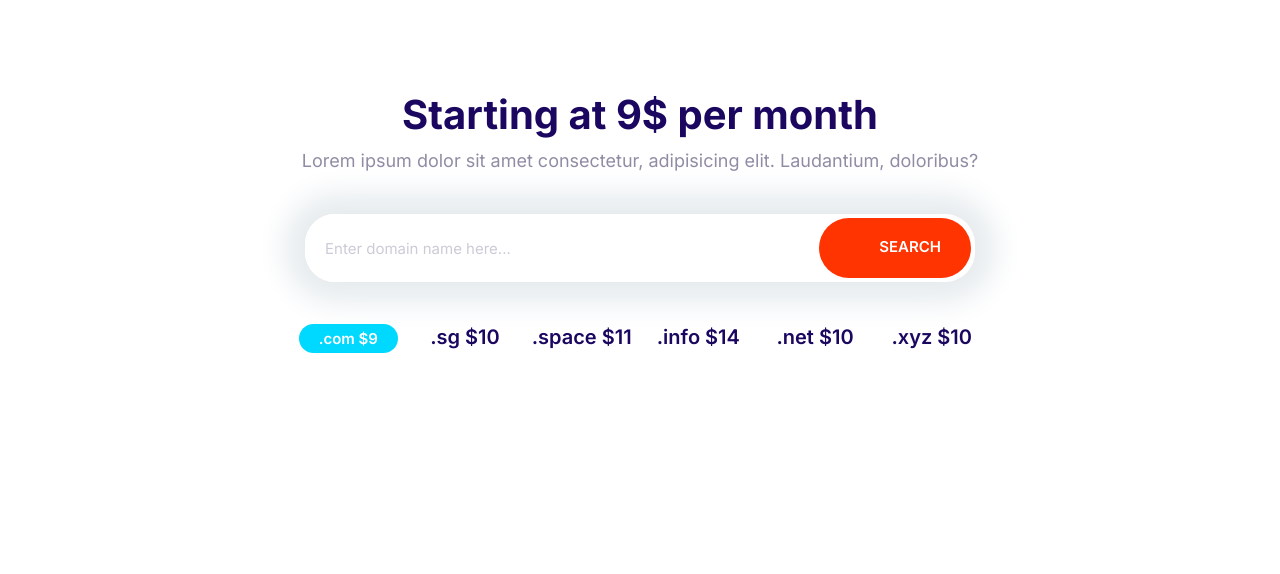
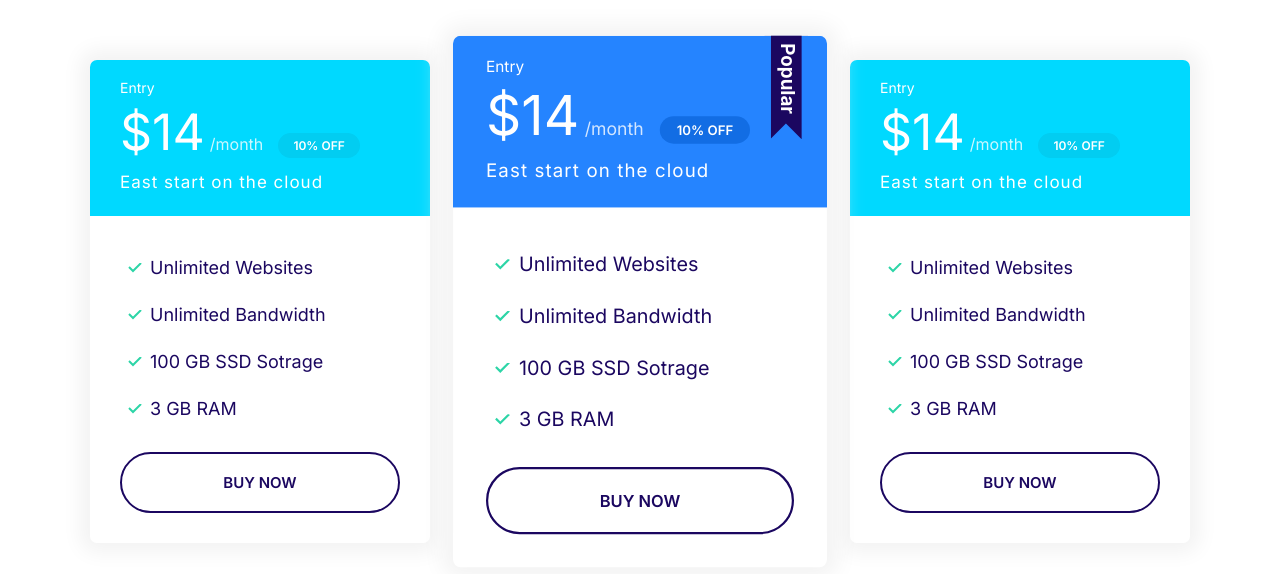
Before and after one commit to sauviksaha/cloud-host, a plain HTML site: page index.html in a window 1280 px wide. Drawn offline with Linux system fonts and the light colour scheme.

Commit message:
Added Plans Block

```diff
--- a/css/style.css
+++ b/css/style.css
@@ -320,11 +320,19 @@ a {
   color: #fff;
 }
 
+.card--primary .badge--primary {
+  background: #126de4;
+}
+
 .card--secondary .badge--secondary {
   background: #02cdf1;
 }
 
 /* Plans */
+
+.plan {
+  transition: transform 0.2s ease-out;
+}
 .plan__name {
   color: #fff;
   margin: 0;
@@ -354,6 +362,10 @@ a {
   margin-bottom: 2rem;
 }
 
+.plan--popular {
+  transform: scale(1.1);
+}
+
 .plan--popular .card__header {
   position: relative;
 }
@@ -365,6 +377,14 @@ a {
   position: absolute;
   top: -6px;
   right: 5%;
+}
+
+.plan:hover {
+  transform: scale(1.05);
+}
+
+.plan--popular:hover {
+  transform: scale(1.15);
 }
 
 @media screen and (min-width: 1024px) {
@@ -727,3 +747,13 @@ a {
     grid-template-columns: repeat(auto-fit, minmax(10rem, 1fr));
   }
 }
+
+/* Plans Block */
+.block-plans .grid {
+  gap: 8rem 4rem;
+}
+
+.block-plans .card {
+  max-width: 500px;
+  margin: 0 auto;
+}
--- a/index.html
+++ b/index.html
@@ -15,34 +15,69 @@
     <link rel="stylesheet" href="css/normalize.css" />
   </head>
   <body>
-    <section class="block container block-domain">
-      <header class="block__header">
-        <h2>Starting at 9$ per month</h2>
-        <p>
-          Lorem ipsum dolor sit amet consectetur, adipisicing elit. Laudantium,
-          doloribus?
-        </p>
-      </header>
-      <div class="input-group">
-        <input
-          type="text"
-          class="input"
-          placeholder="Enter domain name here..."
-        />
-        <button class="btn btn--accent">
-          <svg class="icon icon--white">
-            <use xlink:href="images/sprite.svg#search"></use></svg
-          >Search
-        </button>
+    <section class="block container block-plans">
+      <div class="grid grid--1x3">
+        <div class="plan">
+          <div class="card card--secondary">
+            <header class="card__header">
+              <h3 class="plan__name">Entry</h3>
+              <span class="plan__price">$14</span>
+              <span class="plan__billing-cycle">/month</span>
+              <span class="badge badge--secondary badge--small">10% OFF</span>
+              <span class="plan__description">East start on the cloud</span>
+            </header>
+            <div class="card__body">
+              <ul class="list list--tick">
+                <li class="list__item">Unlimited Websites</li>
+                <li class="list__item">Unlimited Bandwidth</li>
+                <li class="list__item">100 GB SSD Sotrage</li>
+                <li class="list__item">3 GB RAM</li>
+              </ul>
+              <button class="btn btn--outline btn--block">Buy Now</button>
+            </div>
+          </div>
+        </div>
+        <div class="plan plan--popular">
+          <div class="card card--primary">
+            <header class="card__header">
+              <h3 class="plan__name">Entry</h3>
+              <span class="plan__price">$14</span>
+              <span class="plan__billing-cycle">/month</span>
+              <span class="badge badge--primary badge--small">10% OFF</span>
+              <span class="plan__description">East start on the cloud</span>
+            </header>
+            <div class="card__body">
+              <ul class="list list--tick">
+                <li class="list__item">Unlimited Websites</li>
+                <li class="list__item">Unlimited Bandwidth</li>
+                <li class="list__item">100 GB SSD Sotrage</li>
+                <li class="list__item">3 GB RAM</li>
+              </ul>
+              <button class="btn btn--outline btn--block">Buy Now</button>
+            </div>
+          </div>
+        </div>
+        <div class="plan">
+          <div class="card card--secondary">
+            <header class="card__header">
+              <h3 class="plan__name">Entry</h3>
+              <span class="plan__price">$14</span>
+              <span class="plan__billing-cycle">/month</span>
+              <span class="badge badge--secondary badge--small">10% OFF</span>
+              <span class="plan__description">East start on the cloud</span>
+            </header>
+            <div class="card__body">
+              <ul class="list list--tick">
+                <li class="list__item">Unlimited Websites</li>
+                <li class="list__item">Unlimited Bandwidth</li>
+                <li class="list__item">100 GB SSD Sotrage</li>
+                <li class="list__item">3 GB RAM</li>
+              </ul>
+              <button class="btn btn--outline btn--block">Buy Now</button>
+            </div>
+          </div>
+        </div>
       </div>
-      <ul class="list block-domain__prices">
-        <li><span class="badge badge--secondary">.com $9</span></li>
-        <li>.sg $10</li>
-        <li>.space $11</li>
-        <li>.info $14</li>
-        <li>.net $10</li>
-        <li>.xyz $10</li>
-      </ul>
     </section>
   </body>
 </html>
```
Also changed, not shown: components/plans-block.html (added, +64 -0 lines).
